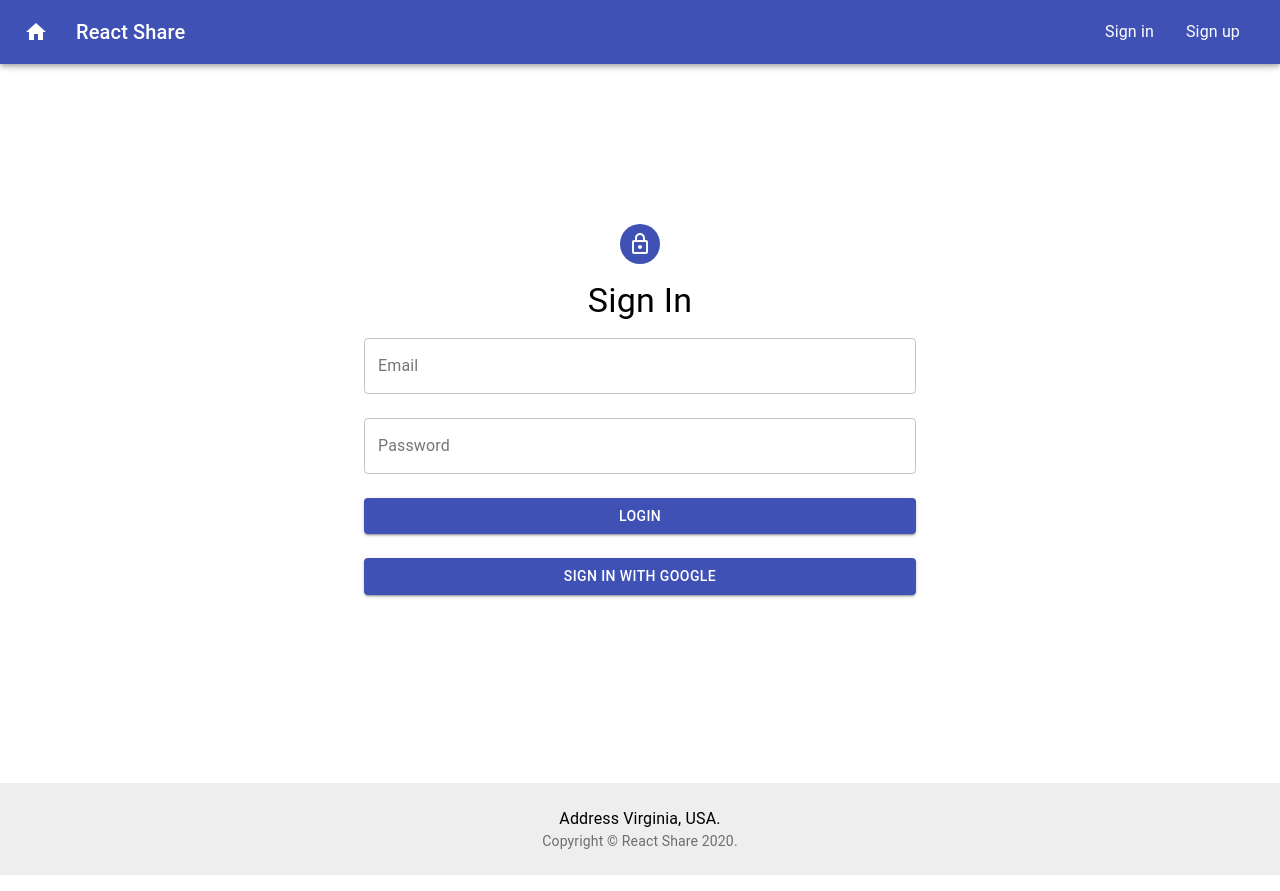
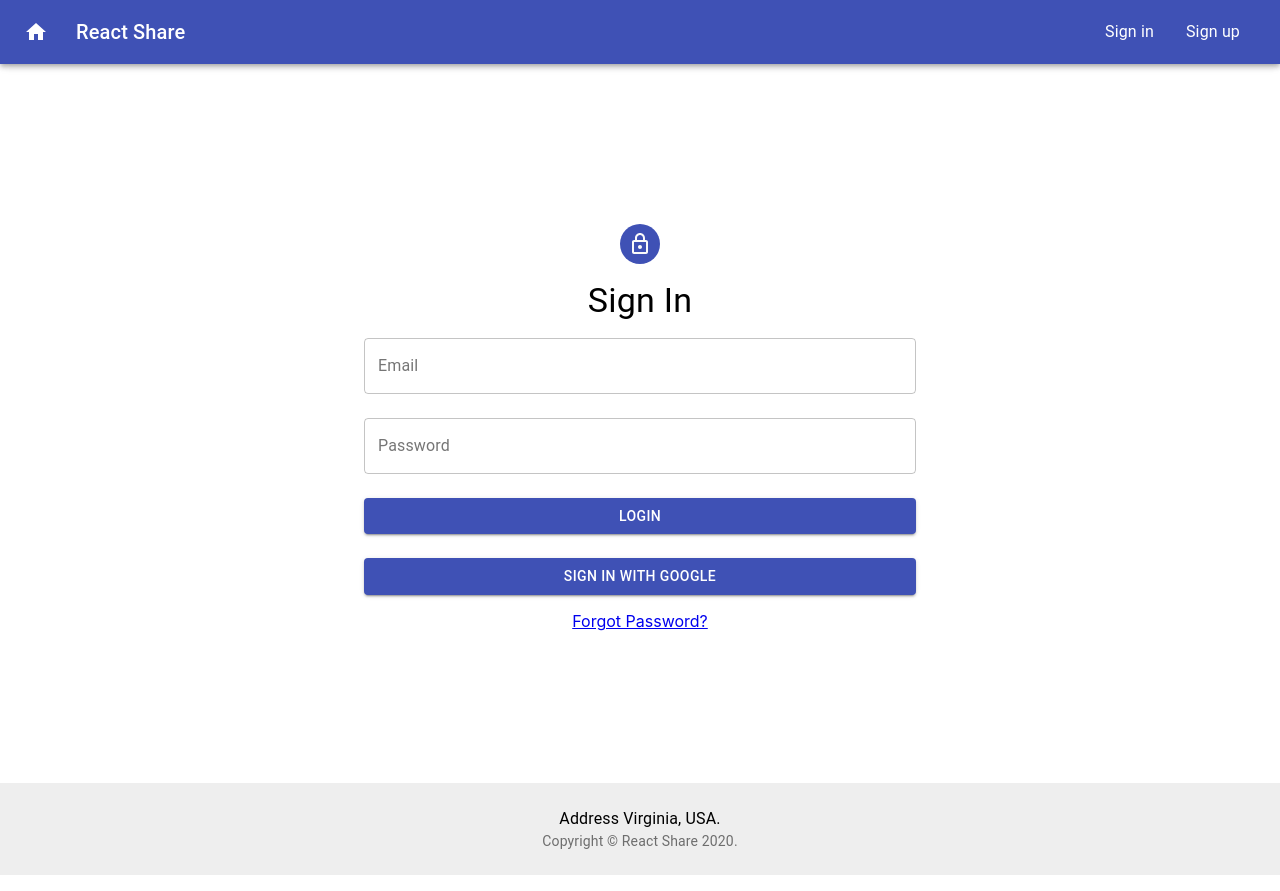
Before and after one commit to johnclarusway/react-share, a React (Create React App) app: page /user/1 in a window 1280 px wide. Built offline with nearby package versions, Linux system fonts and the light colour scheme; no server answers.

Commit message:
added forgot password and removed warnings

```diff
--- a/src/components/Navbar.js
+++ b/src/components/Navbar.js
@@ -1,4 +1,4 @@
-import React, { useContext, useCallback, useMemo } from "react";
+import React, { useContext, useCallback } from "react";
 import { makeStyles } from "@material-ui/core/styles";
 import { useHistory } from "react-router-dom";
 import AppBar from "@material-ui/core/AppBar";
@@ -15,9 +15,9 @@ import firebase from "../firebase/firebase.utils";
 const useStyles = makeStyles((theme) => ({
   root: {
     flexGrow: 1,
-    position:'sticky',
-    top:0,
-    zIndex:1,
+    position: "sticky",
+    top: 0,
+    zIndex: 1,
   },
   menuButton: {
     marginRight: theme.spacing(2),
@@ -35,7 +35,6 @@ export default function Navbar() {
   const classes = useStyles();
   const history = useHistory();
 
-  const [auth, setAuth] = React.useState(true);
   const [anchorEl, setAnchorEl] = React.useState(null);
   const open = Boolean(anchorEl);
   const handleMenu = (event) => {
--- a/src/components/UserPostCard.js
+++ b/src/components/UserPostCard.js
@@ -13,7 +13,6 @@ import Typography from "@material-ui/core/Typography";
 import CircularProgress from "@material-ui/core/CircularProgress";
 import { red } from "@material-ui/core/colors";
 import FavoriteIcon from "@material-ui/icons/Favorite";
-import ShareIcon from "@material-ui/icons/Share";
 import ExpandMoreIcon from "@material-ui/icons/ExpandMore";
 import MoreVertIcon from "@material-ui/icons/MoreVert";
 import { fetchData } from "../helper/FetchData";
--- a/src/helper/FormatDate.js
+++ b/src/helper/FormatDate.js
@@ -1,4 +1,4 @@
-import { format as formatDate, parseISO, isValid } from "date-fns";
+import { format as formatDate, parseISO } from "date-fns";
 
 export const formatDateFunc = (date) => {
   return formatDate(parseISO(date), "MM/dd/yyyy HH:mm");
--- a/src/pages/Signin.js
+++ b/src/pages/Signin.js
@@ -122,6 +122,9 @@ function Signin() {
             {/*
             //TODO: Add register & forgot password text & links
             */}
+            <p>
+              <a href="/forgot-password">Forgot Password?</a>
+            </p>
           </form>
         )}
       </Formik>
```
